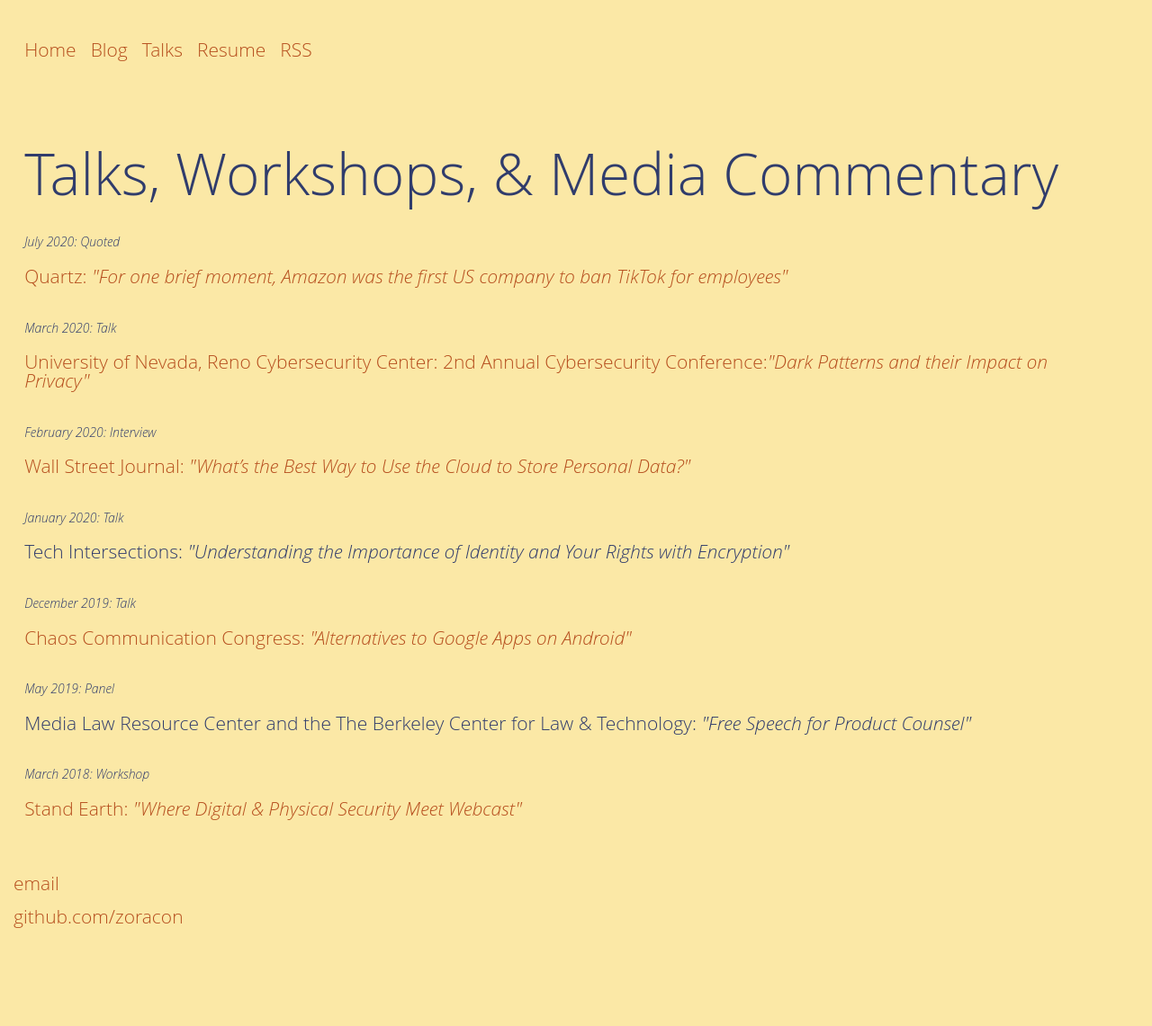
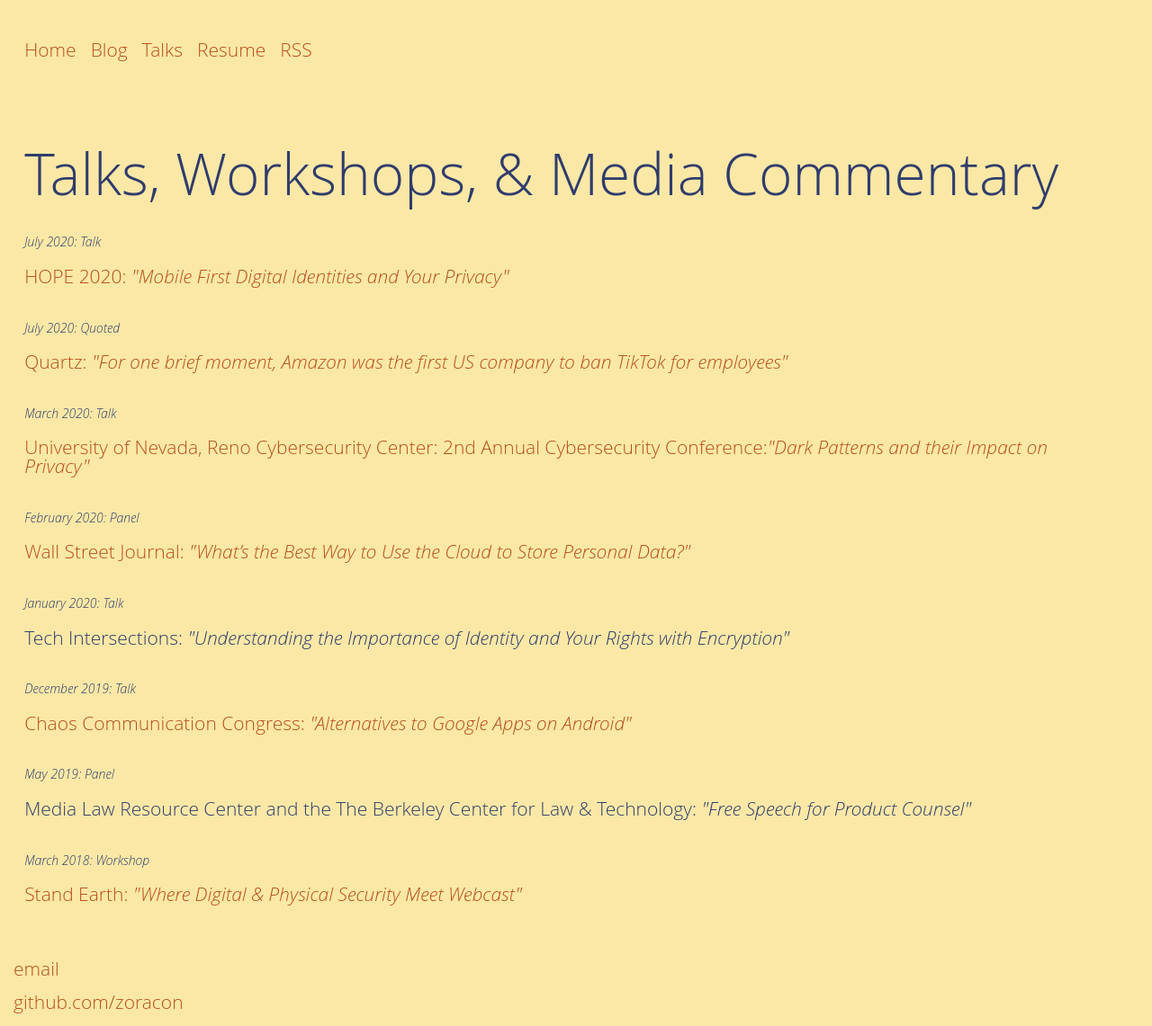
Before and after one commit to zoracon/zoracon.github.io, a Jekyll site: the page built from media.html, in a window 1280 px wide. Shown: the whole page at 90% size. Built offline with Jekyll 4.4.1, drawn with Linux system fonts in a browser that asks for light colours; before the commit the page ends 1046 px from its top, so only the background shows below that.

Commit message:
Update Talks

```diff
--- a/media.html
+++ b/media.html
@@ -3,6 +3,12 @@
 title: Talks, Workshops, & Media Commentary
 ---
 <h1>{{ page.title }}</h1>
+
+<div class="media-block">
+  <em>July 2020: </em>
+  <em>Talk</em>
+  <h2 class="talk-title"><a target="_blank" href="https://archive.org/details/hopeconf2020/20200728_2000_Mobile_First_Digital_Identities_and_Your_Privacy.mp4">HOPE 2020: <i>"Mobile First Digital Identities and Your Privacy"</i></a></h2>
+</div>
 
 <div class="media-block">
   <em>July 2020: </em>
@@ -18,7 +24,7 @@
 
 <div class="media-block">
   <em>February 2020: </em>
-  <em>Interview</em>
+  <em>Panel</em>
   <h2 class="talk-title"><a target="_blank" href="https://www.wsj.com/articles/whats-the-best-way-to-use-the-cloud-to-store-personal-data-11582513321">Wall Street Journal: <i>"What’s the Best Way to Use the Cloud to Store Personal Data?"</i></a></h2>
 </div>
 
```
